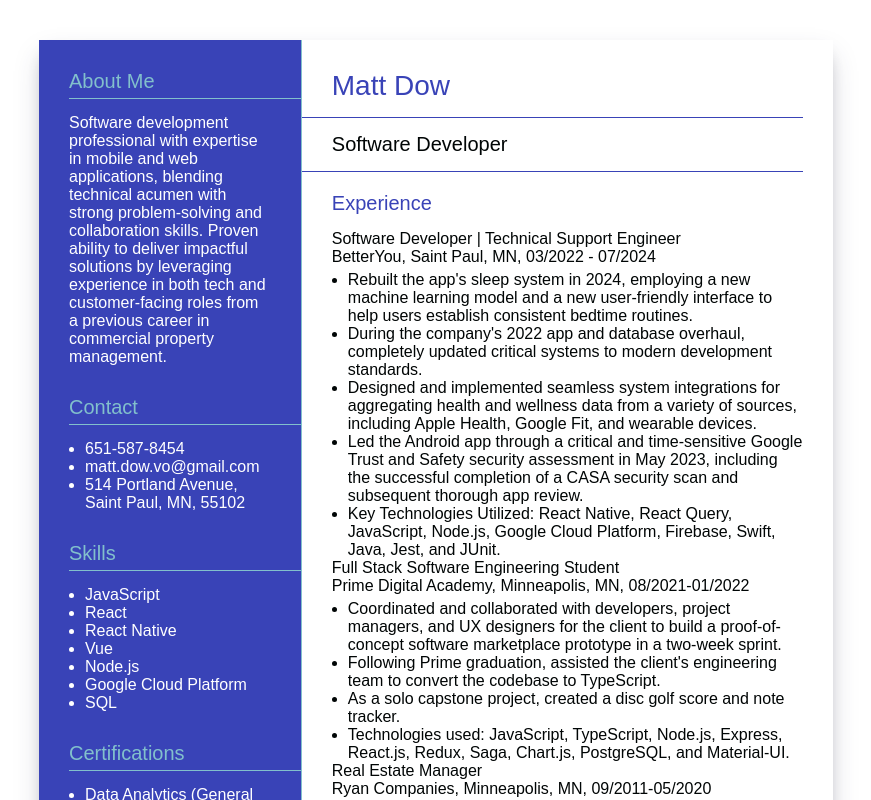
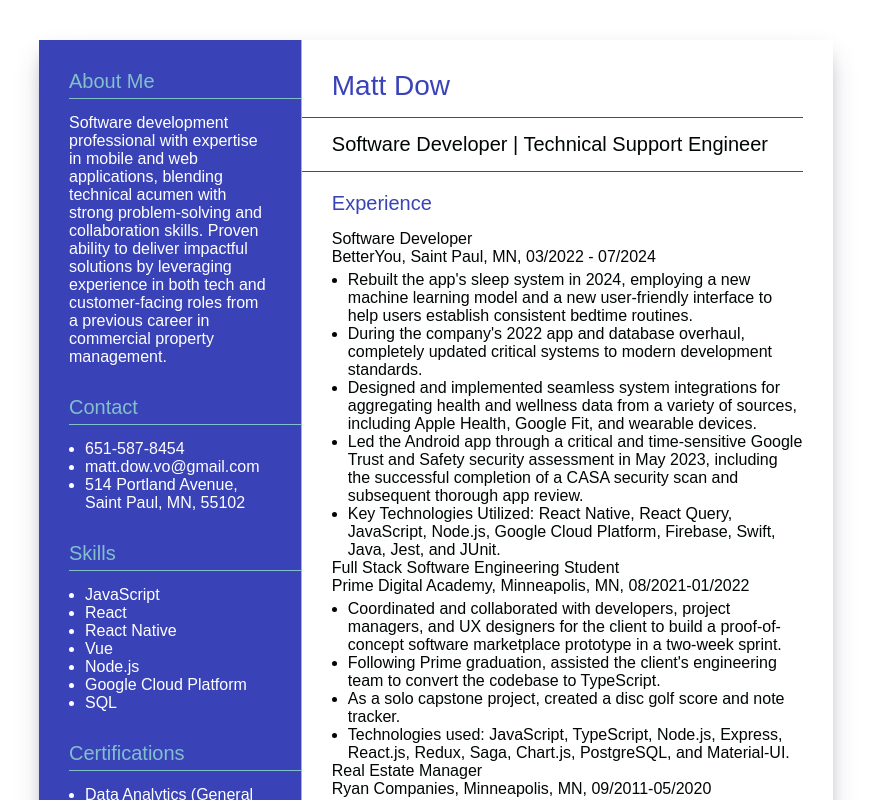
Before and after one commit to mattdow/web-resume, a Vue app in the folder matt-dow-resume-builder/: page / in a window 1280 px wide. Shown: the top 800 px of the page, without its empty margins (1-872 px from the left). Built offline with nearby package versions, Linux system fonts and the light colour scheme.

Commit message:
Add job title to correct section

```diff
--- a/matt-dow-resume-builder/src/App.vue
+++ b/matt-dow-resume-builder/src/App.vue
@@ -50,12 +50,12 @@
           Matt Dow
         </h4>
         <h4 class="personal-title">
-          Software Developer
+          Software Developer | Technical Support Engineer
         </h4>
         <h4 class="section-headline">
           Experience
         </h4>
-        <div>Software Developer | Technical Support Engineer</div>
+        <div>Software Developer</div>
         <div>BetterYou, Saint Paul, MN, 03/2022 - 07/2024</div>
         <ul>
           <li>
```
